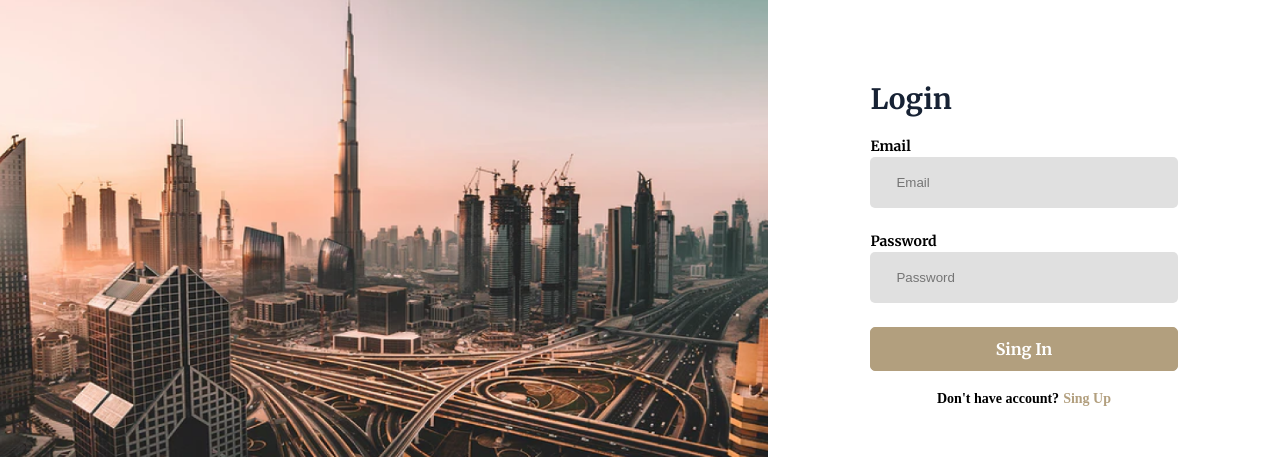
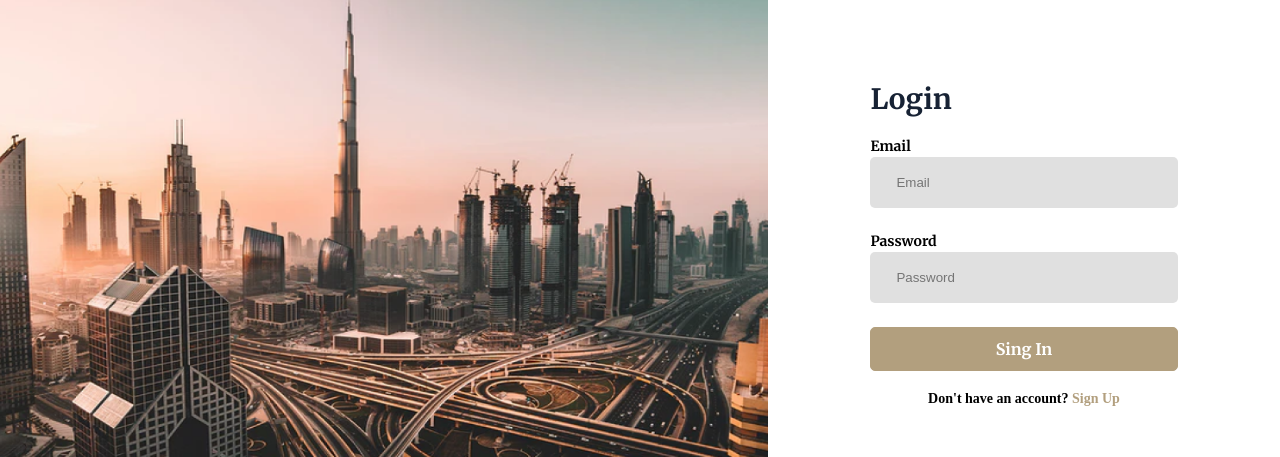
Before and after one commit to NazarDobriy/user-app, a React (Create React App) app in the folder client/: page /login in a window 1280 px wide. Shown: the part 194-651 px from the top of the page. Built offline with nearby package versions, Linux system fonts and the light colour scheme.

Commit message:
fix: do create and login in client

```diff
--- a/client/src/components/auth-form/AuthForm.tsx
+++ b/client/src/components/auth-form/AuthForm.tsx
@@ -1,7 +1,16 @@
-import { FC, useEffect } from "react";
+import { FC, useEffect, useState } from "react";
 import Button from "../UI/button/Button";
 import classes from "./AuthForm.module.css";
 import { SubmitHandler, useForm } from "react-hook-form";
+import { useAppDispatch, useAppSelector } from "../../hooks/redux";
+import {
+  createUser,
+  loginUser,
+  setIsAuth
+} from "../../store/reducers/ActionCreators";
+import { IUser } from "../../models/User";
+import { useNavigate } from "react-router-dom";
+import { RouteNames } from "../../router";
 
 interface AuthFormProps {
   isLogin: boolean;
@@ -20,13 +29,39 @@ const AuthForm: FC<AuthFormProps> = ({ isLogin = true }) => {
     reset
   } = useForm<FormData>();
 
+  const navigate = useNavigate();
+  const dispatch = useAppDispatch();
+  const { error, user } = useAppSelector((state) => state.authReducer);
+  const [errorMessage, setErrorMessage] = useState<string | null>(null);
+
   const onSubmit: SubmitHandler<FormData> = (data) => {
-    console.log("Email submitted:", data);
+    const currentUser: IUser = {
+      email: data.email,
+      password: data.password
+    };
+
+    isLogin
+      ? dispatch(loginUser(currentUser))
+      : dispatch(createUser(currentUser));
+
+    if (user) {
+      isLogin ? dispatch(setIsAuth(true)) : navigate(RouteNames.LOGIN);
+    }
   };
 
   useEffect(() => {
     reset();
-  }, [isLogin, reset]);
+    if (error) {
+      setErrorMessage(error);
+    }
+  }, [isLogin, reset, error]);
+
+  useEffect(() => {
+    if (errorMessage) {
+      alert(errorMessage);
+      setErrorMessage(null);
+    }
+  }, [errorMessage]);
 
   return (
     <form className={classes.container} onSubmit={handleSubmit(onSubmit)}>
--- a/client/src/pages/auth/Auth.tsx
+++ b/client/src/pages/auth/Auth.tsx
@@ -6,8 +6,8 @@ import { RouteNames } from "../../router";
 import AuthForm from "../../components/auth-form/AuthForm";
 
 const Auth: FC = () => {
-  const location = useLocation();
-  const isLogin = location.pathname === RouteNames.LOGIN;
+  const { pathname } = useLocation();
+  const isLogin = pathname === RouteNames.LOGIN;
 
   return (
     <section className={classes.container}>
@@ -16,14 +16,23 @@ const Auth: FC = () => {
         <div className={classes["form-container"]}>
           <h3 className={classes.title}>{isLogin ? "Login" : "Sign Up"}</h3>
           <AuthForm isLogin={isLogin}></AuthForm>
-          {isLogin && (
-            <h5 className={classes.question}>
-              Don't have account?
-              <NavLink to={RouteNames.SIGN_UP}>
-                <span className={classes.hint}>Sing Up</span>
-              </NavLink>
-            </h5>
-          )}
+          <h5 className={classes.question}>
+            {isLogin ? (
+              <section>
+                Don't have an account?{" "}
+                <NavLink to={RouteNames.SIGN_UP}>
+                  <span className={classes.hint}>Sign Up</span>
+                </NavLink>
+              </section>
+            ) : (
+              <section>
+                Have you already created account?{" "}
+                <NavLink to={RouteNames.LOGIN}>
+                  <span className={classes.hint}>Sing In</span>
+                </NavLink>
+              </section>
+            )}
+          </h5>
         </div>
       </div>
     </section>
```
